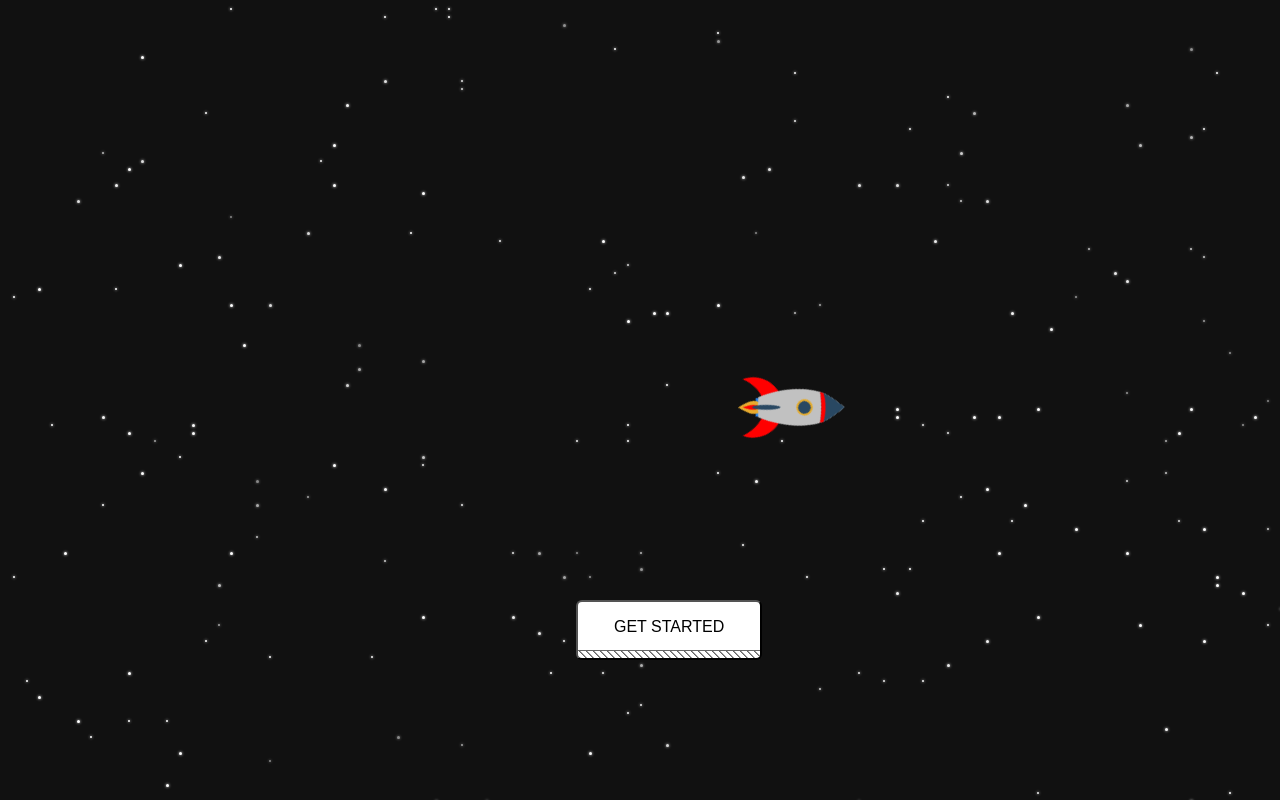
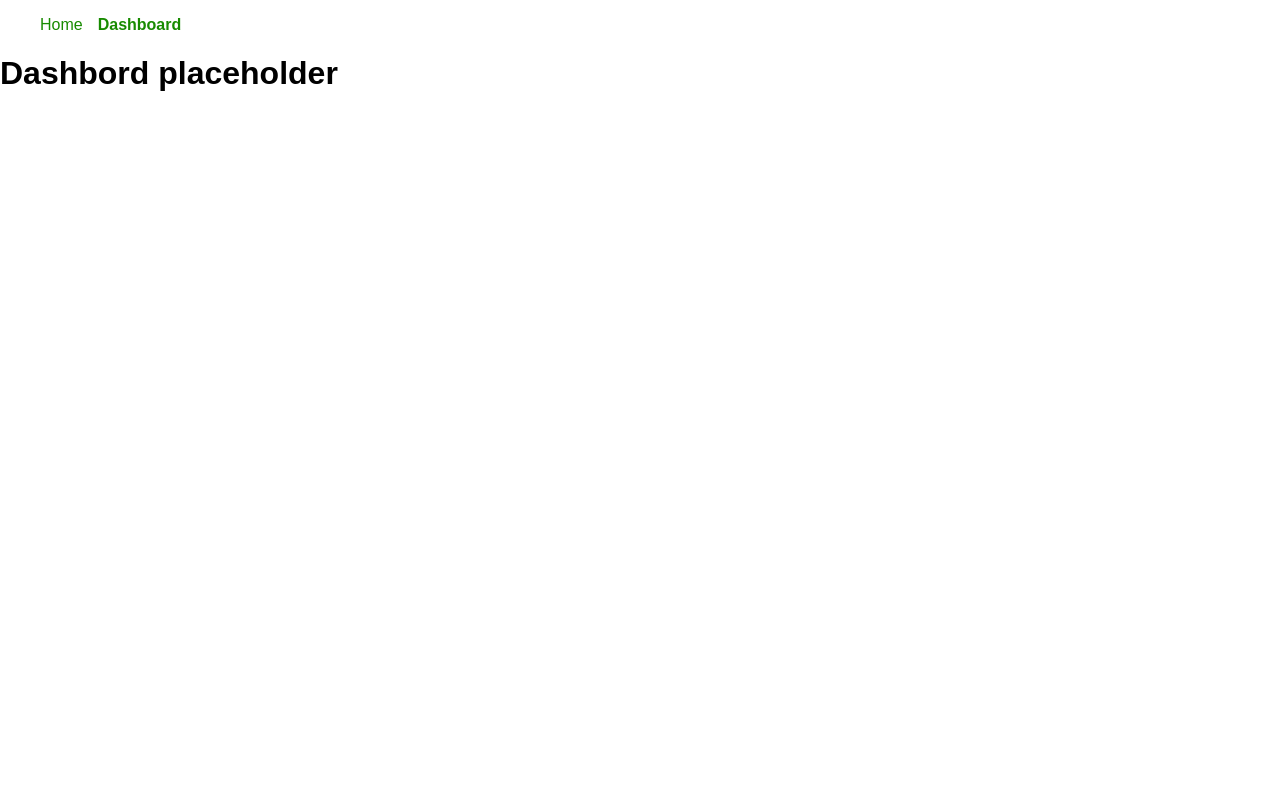
Before and after one commit to Vikrammel/EasyTrage, a React (Create React App) app: page /Dashboard in a window 1280 px wide. Built offline with nearby package versions, Linux system fonts and the light colour scheme.

Commit message:
React router + navbar + Dashboard set up

```diff
--- a/package.json
+++ b/package.json
@@ -12,6 +12,7 @@
     "nodemon": "^1.14.12",
     "react": "^16.2.0",
     "react-dom": "^16.2.0",
+    "react-router-dom": "^4.2.2",
     "react-scripts": "0.9.5"
   },
   "devDependencies": {},
--- /dev/null
+++ b/src/components/App.js
@@ -0,0 +1,19 @@
+import React, { Component } from 'react';
+import Landing from './LandingComponent/Landing';
+import { BrowserRouter, Route } from 'react-router-dom';
+import Dashboard from './DashboardComponent/Dashboard';
+
+class App extends Component {
+  render() {
+    return (
+      <BrowserRouter>
+        <div className="App">
+          <Route exact path='/' component={Landing} />
+          <Route path='/Dashboard' component={Dashboard} />
+        </div>
+      </BrowserRouter>
+    );
+  }
+}
+
+export default App;
--- a/src/components/DashboardComponent/Dashboard.js
+++ b/src/components/DashboardComponent/Dashboard.js
@@ -0,0 +1,15 @@
+import React, { Component } from 'react';
+import Navbar from '../NavbarComponent/Navbar';
+
+class Dashboard extends Component {
+    render() {
+      return (
+        <div className="Dashboard">
+            <Navbar />
+            <h1>Dashbord placeholder</h1>
+        </div>
+      );
+    }
+}
+
+export default Dashboard;
--- /dev/null
+++ b/src/components/NavbarComponent/Navbar.css
@@ -0,0 +1,14 @@
+.Navbar {
+    display: flex;
+    list-style-type: none;
+}
+
+.active {
+    font-weight: bold;
+}
+
+a {
+    text-decoration: none;
+    color: rgb(24, 139, 1);
+    margin-right: 15px;
+}
--- /dev/null
+++ b/src/components/NavbarComponent/Navbar.js
@@ -0,0 +1,20 @@
+import React from 'react';
+import { NavLink } from 'react-router-dom';
+import './Navbar.css';
+
+function Navbar () {
+    return (
+        <ul className='Navbar'>
+            <li>
+                <NavLink exact activeClassName='active' to="/">
+                    Home
+                </NavLink>
+                <NavLink activeClassName='active' to="/Dashboard">
+                    Dashboard
+                </NavLink>
+            </li>
+        </ul>
+    )
+}
+
+export default Navbar;
--- a/src/index.js
+++ b/src/index.js
@@ -1,8 +1,8 @@
 import React from 'react';
 import ReactDOM from 'react-dom';
 import './index.css';
-import Landing from './components/LandingComponent/Landing';
+import App from './components/App';
 import registerServiceWorker from './registerServiceWorker';
 
-ReactDOM.render(<Landing />, document.getElementById('root'));
+ReactDOM.render(<App />, document.getElementById('root'));
 registerServiceWorker();
```
Also changed, not shown: 1 other file (tests, documents, lock files or other folders).
